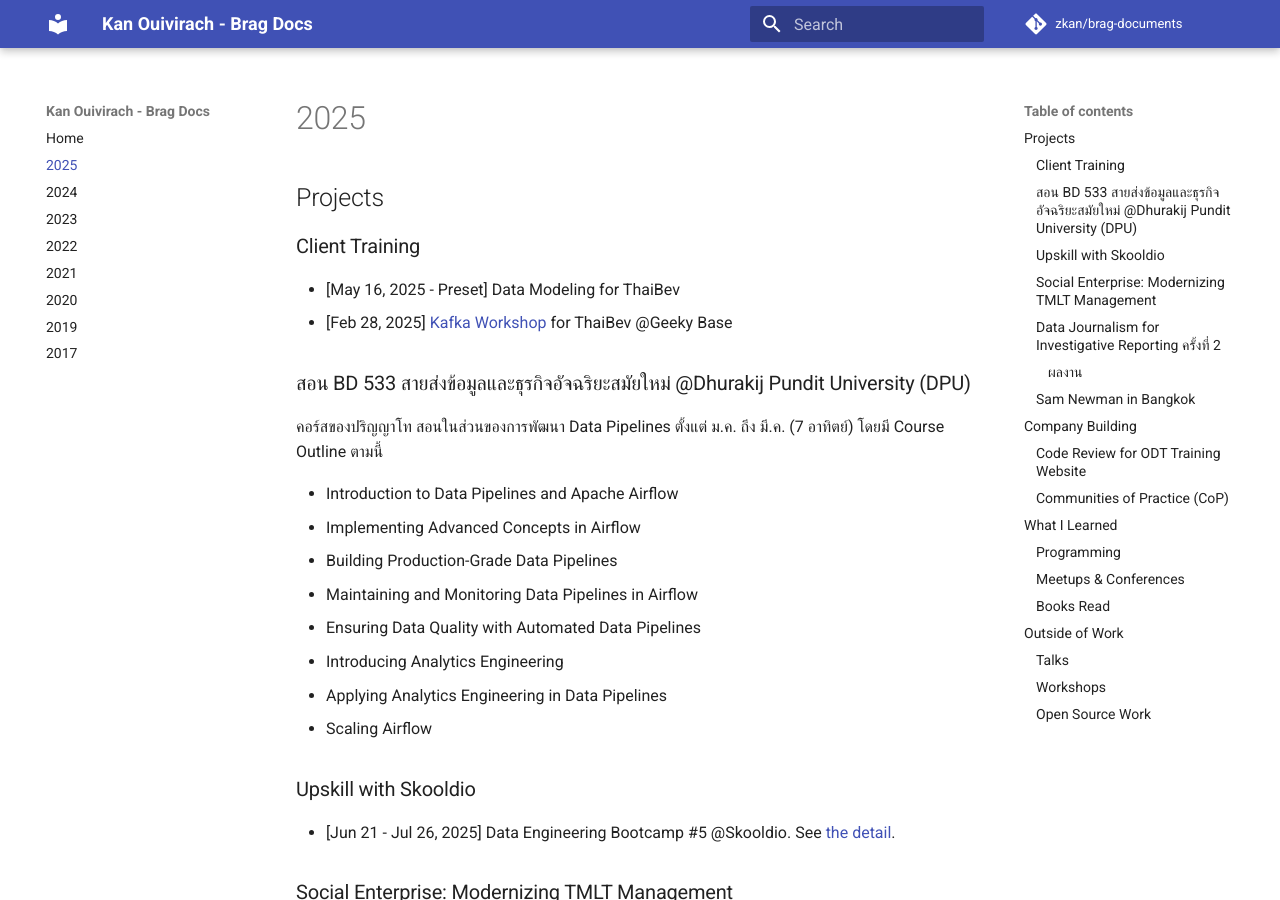
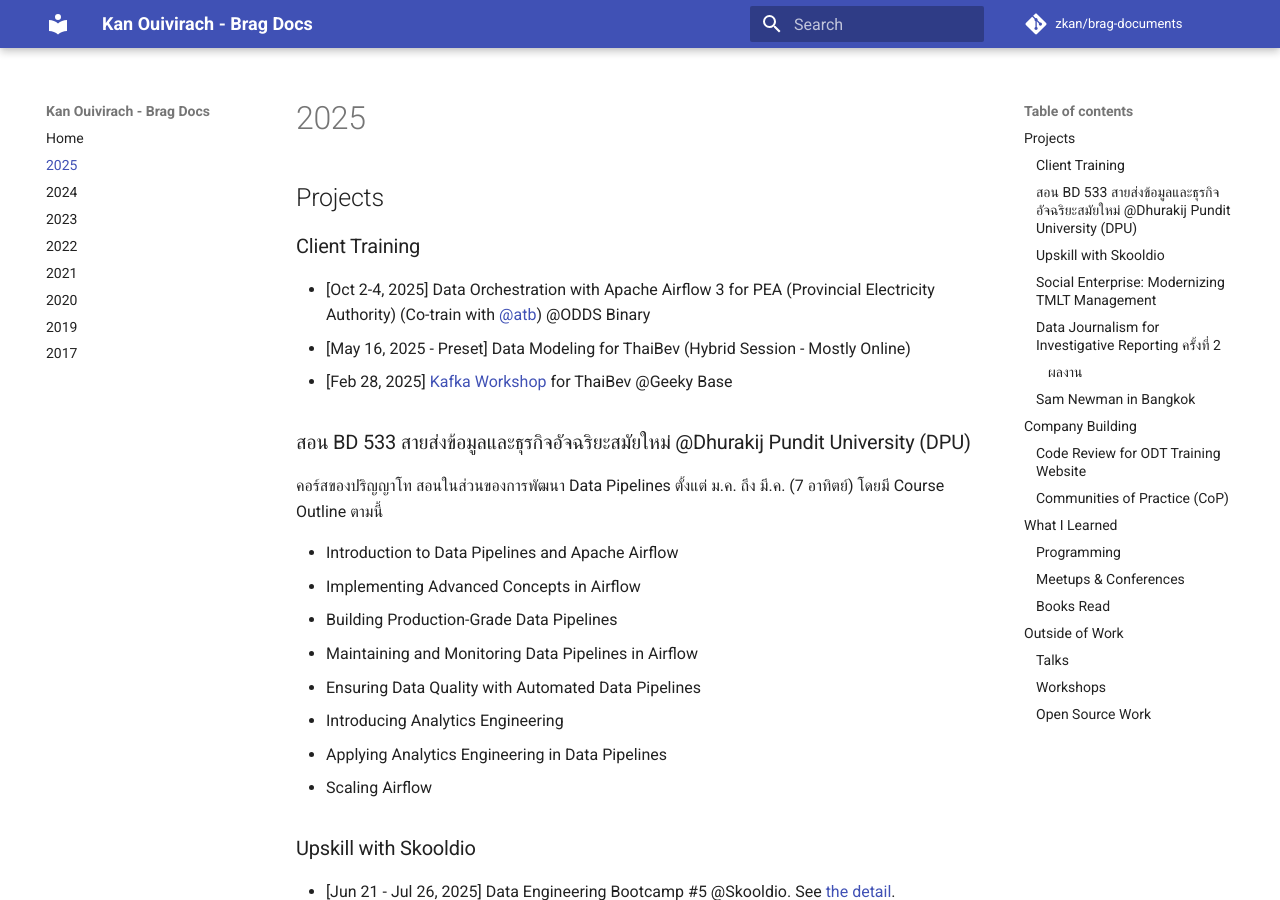
Before and after one commit to zkan/brag-documents, an MkDocs documentation site: the page built from docs/2025.md, in a window 1280 px wide and 900 px high. Built offline with MkDocs 1.6.1 and Material for MkDocs 9.7.7, drawn with Linux system fonts in a browser that asks for light colours; comment, search, counter and statistics services are not loaded.

Commit message:
Add Airflow for PEA

```diff
--- a/docs/2025.md
+++ b/docs/2025.md
@@ -4,10 +4,15 @@
 
 ### Client Training
 
-* [May 16, 2025 - Preset] Data Modeling for ThaiBev
+* [Oct 2-4, 2025] Data Orchestration with Apache Airflow 3 for PEA (Provincial
+Electricity Authority) (Co-train with
+[@atb](https://www.linkedin.com/in/athibet-prawane/){target=_blank}) @ODDS
+Binary
+* [May 16, 2025 - Preset] Data Modeling for ThaiBev (Hybrid Session - Mostly
+Online)
 * [Feb 28, 2025] [Kafka
-Workshop](https://zkan.github.io/introducing-kafka/){:target=_blank} for
-ThaiBev @Geeky Base
+Workshop](https://zkan.github.io/introducing-kafka/){target=_blank} for ThaiBev
+@Geeky Base
 
 ### สอน BD 533 สายส่งข้อมูลและธุรกิจอัจฉริยะสมัยใหม่ @Dhurakij Pundit University (DPU)
 
```
